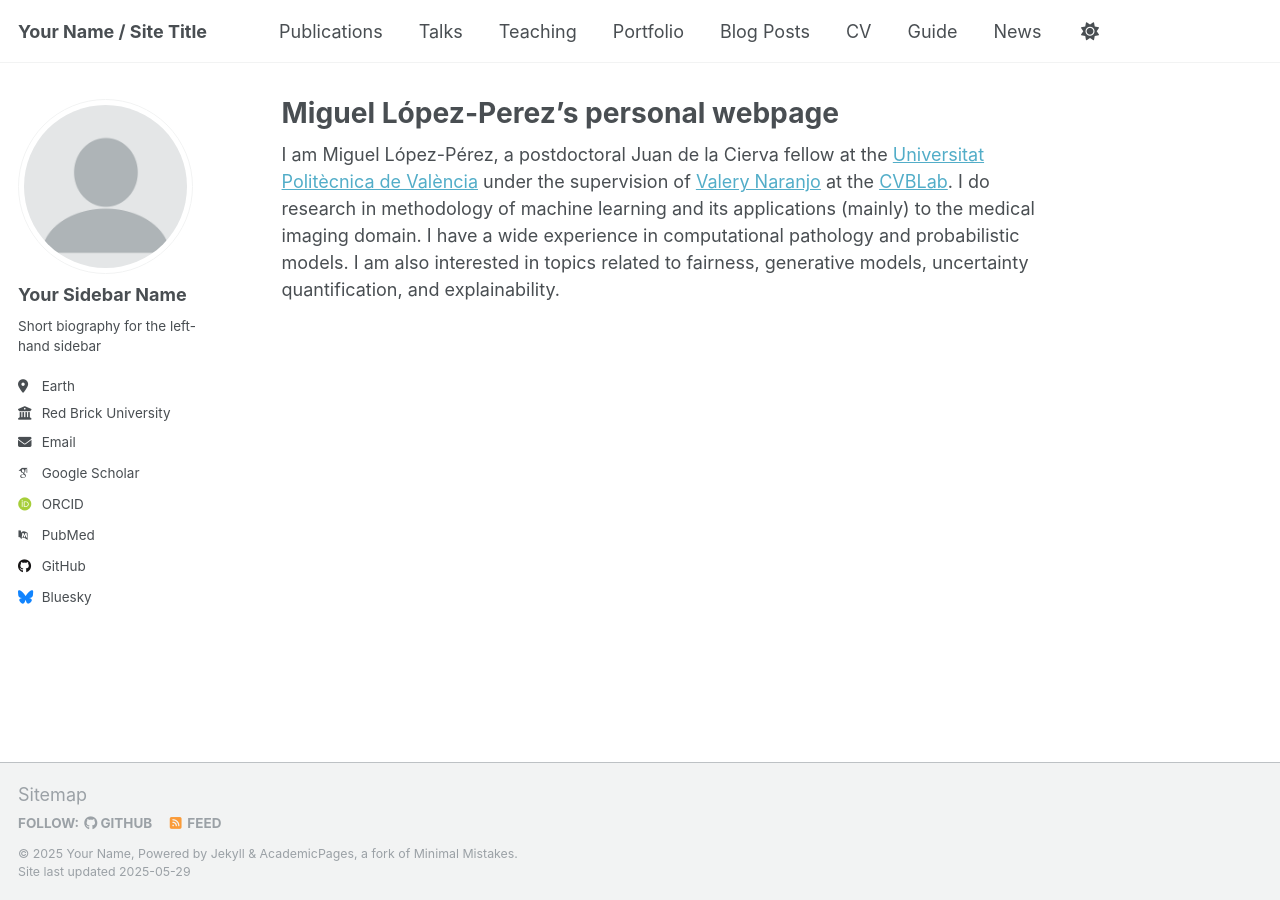
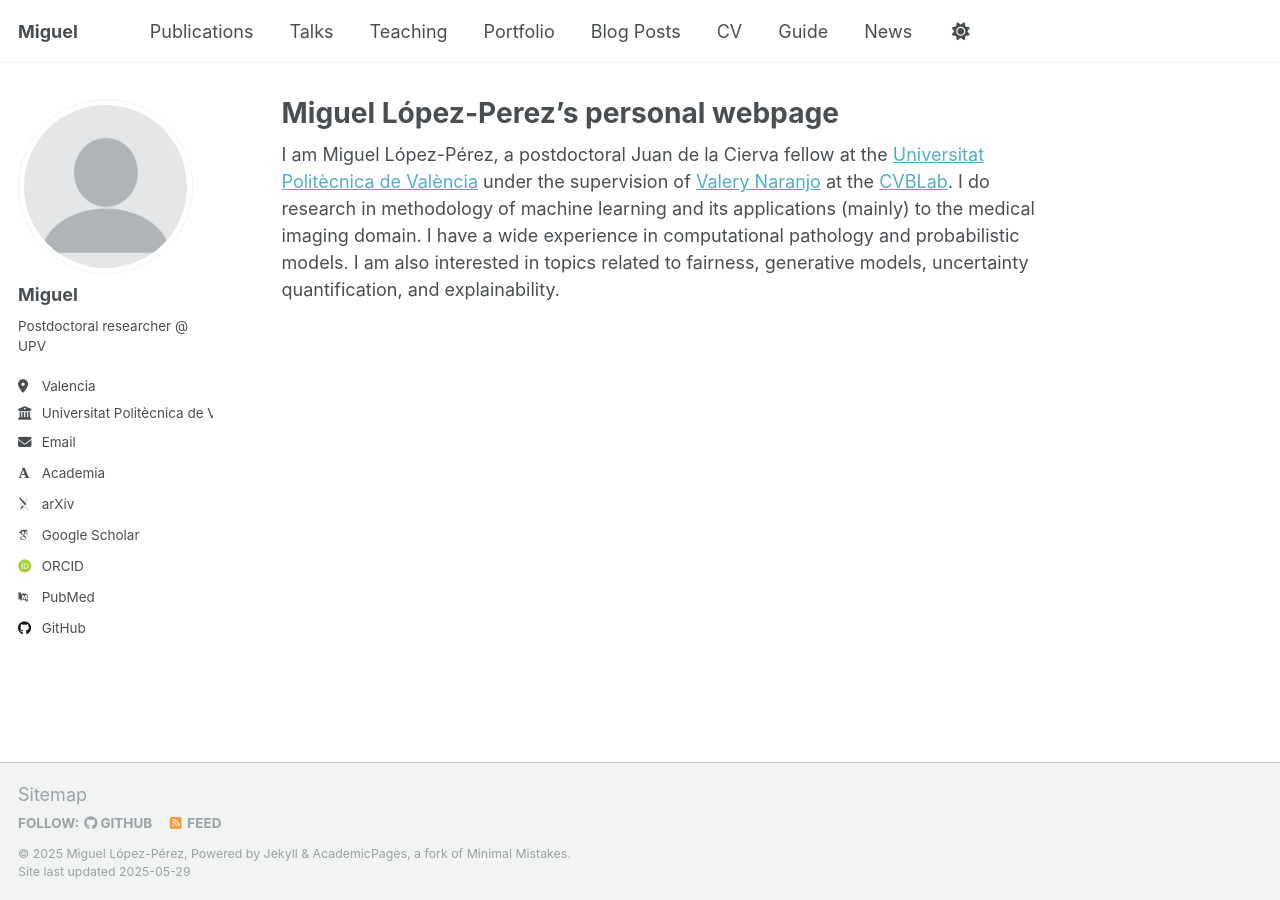
Before and after one commit to wizmik12/wizmik12.github.io, a Jekyll site: the page built from _pages/about.md, in a window 1280 px wide. Built offline with Jekyll 4.4.1, drawn with Linux system fonts in a browser that asks for light colours; some web fonts are replaced.

Commit message:
Update _config.yml

```diff
--- a/_config.yml
+++ b/_config.yml
@@ -9,13 +9,13 @@
 # Basic Site Settings
 locale                   : "en-US"
 site_theme               : "default"
-title                    : "Your Name / Site Title"
+title                    : "Miguel"
 title_separator          : "-"
-name                     : &name "Your Name"
+name                     : &name "Miguel López-Pérez"
 description              : &description "personal description"
-url                      : https://academicpages.github.io # the base hostname & protocol for your site e.g. "https://[your GitHub username].github.io" or if you already have some other page hosted on Github then use "https://[your GitHub username].github.io/[Your Repo Name]"
+url                      : https://wizmik12.github.io # the base hostname & protocol for your site e.g. "https://[your GitHub username].github.io" or if you already have some other page hosted on Github then use "https://[your GitHub username].github.io/[Your Repo Name]"
 baseurl                  : "" # the subpath of your site, e.g. "/blog"
-repository               : "academicpages/academicpages.github.io"
+repository               : "wizmik12/wizmik12.github.io"
 
 # Site Author - The following control what appear as part of the author content on the side bar.
 #               If a field is blank the icon and link will not appear, otherwise it will be shown.
@@ -23,20 +23,20 @@ repository               : "academicpages/academicpages.github.io"
 author:
   # Biographic information
   avatar           : "profile.png"
-  name             : "Your Sidebar Name"
+  name             : "Miguel"
   pronouns         : # example: "she/her"
-  bio              : "Short biography for the left-hand sidebar"
-  location         : "Earth"
-  employer         : "Red Brick University"
+  bio              : "Postdoctoral researcher @ UPV"
+  location         : "Valencia"
+  employer         : "Universitat Politècnica de València"
   uri              : # URL
-  email            : "none@example.org"
+  email            : "mlopper3[at]upv[dot]es"
 
   # Academic websites
-  academia         : # URL
-  arxiv            : # URL - Update with the correct link to your profile
-  googlescholar    : "https://scholar.google.com/citations?user=PS_CX0AAAAAJ"
+  academia         : "https://www.upv.es/ficha-personal/mlopper3"
+  arxiv            : "https://arxiv.org/search/cs?searchtype=author&query=L%C3%B3pez-P%C3%A9rez%2C+M"
+  googlescholar    : "https://scholar.google.com/citations?user=MK-LiQoAAAAJ&hl=en"
   impactstory      : # URL
-  orcid            : "http://orcid.org/yourorcidurl"
+  orcid            : "https://orcid.org/0000-0003-2965-0624"
   semantic         : # URL
   pubmed           : "https://www.ncbi.nlm.nih.gov/pubmed/?term=john+snow"
   researchgate     : # URL
@@ -46,12 +46,12 @@ author:
   bitbucket        : # Username - Update with your username on the site
   codepen          : # Username
   dribbble         : # Username
-  github           : "academicpages"
+  github           : "wizmik12"
   kaggle           : # Username
   stackoverflow    : # User number or user number and name (i.e., use "1" or "1/jeff-atwood")
 
   # Social media
-  bluesky          : "bsky.app" # Replace this with you Bluesky username
+  bluesky          : # "bsky.app" # Replace this with you Bluesky username
   facebook         : # Username
   flickr           : # Username
   foursquare       : # Username
```
